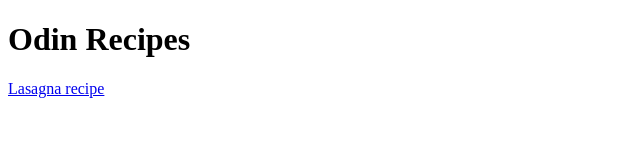
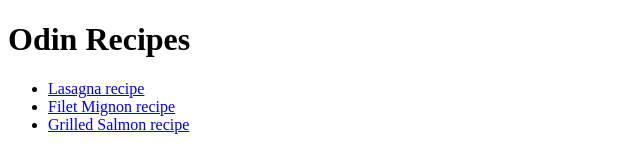
Before and after one commit to artemkalantarov/odin-recipes, a plain HTML site: page index.html in a window 1280 px wide. Shown: the whole page, without its empty margins (0-640 px from the left). Drawn offline with Linux system fonts and the light colour scheme.

Commit message:
Add links to recipe pages on the index page
Added links to the recipe pages on the main index page. Now people can
visit those pages by clicking the links.

```diff
--- a/index.html
+++ b/index.html
@@ -8,6 +8,10 @@
 </head>
 <body>
     <h1>Odin Recipes</h1>
-    <a href="recipes/lasagna.html">Lasagna recipe</a>
+    <ul>
+        <li><a href="recipes/lasagna.html">Lasagna recipe</a></li>
+        <li><a href="recipes/filet_mignon.html">Filet Mignon recipe</a></li>
+        <li><a href="recipes/grilled_salmon.html">Grilled Salmon recipe</a></li>
+    </ul>
 </body>
 </html>
```
